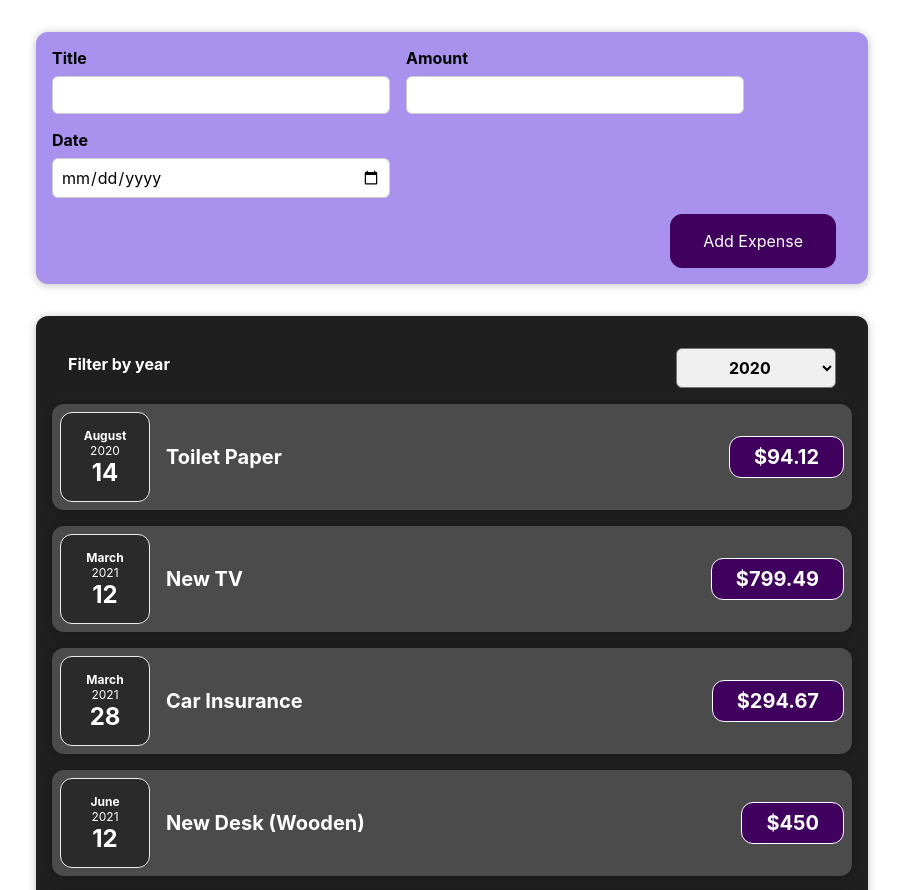
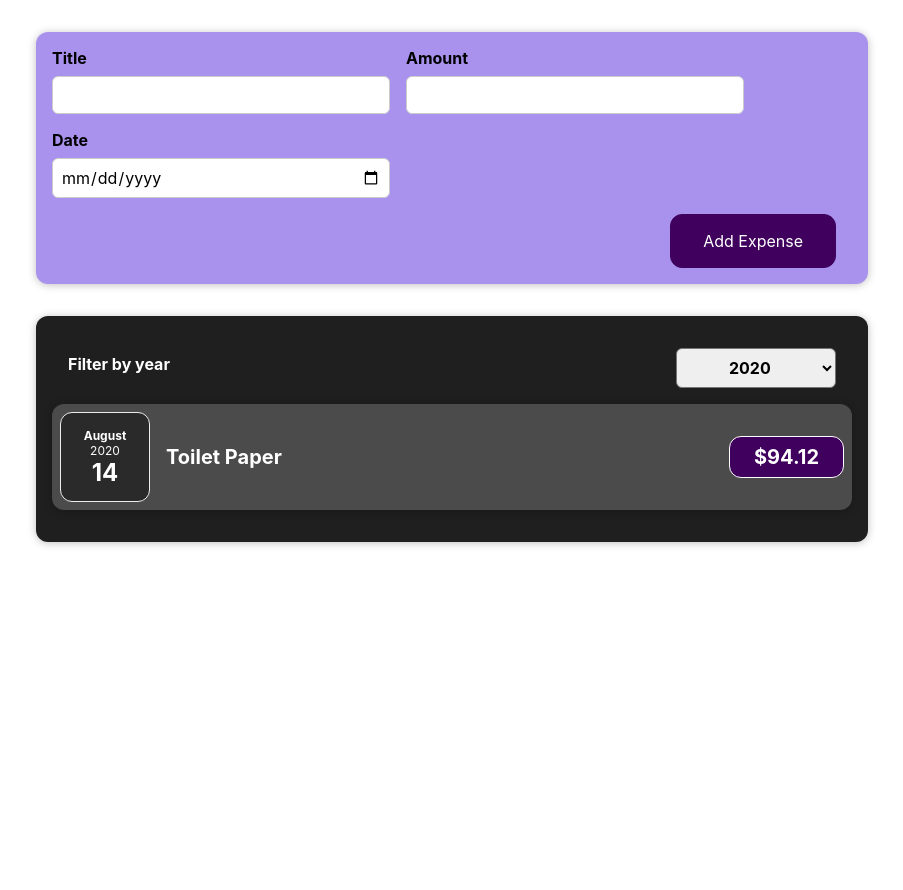
Before and after one commit to amishasubedi/Expense-Tracker-App, a React (Create React App) app: page / in a window 1280 px wide. Shown: the top 890 px of the page, without its empty margins (188-1091 px from the left). After the commit the page ends 800 px from the top, so only its background shows below. Built offline with nearby package versions, Linux system fonts and the light colour scheme.

Commit message:
filter expenses

```diff
--- a/src/components/Expenses/Expenses.js
+++ b/src/components/Expenses/Expenses.js
@@ -12,6 +12,11 @@
     setFilteredYear(selectedYear);
   };
 
+  // filtering year on the basis of selected year
+  const filteredExpenses = props.items.filter((expense) => {
+    return expense.date.getFullYear().toString() === filteredYear;
+  });
+
   return (
     <div>
       <Card className="expenses">
@@ -19,14 +24,16 @@
           selected={filteredYear}
           onChangeFilter={filterChangeHandler}
         />
-        {props.items.map((expense) => (
+        {filteredExpenses.map((expense) => (
           <ExpenseItem
+            key={expense.id}
             title={expense.title}
             amount={expense.amount}
             date={expense.date}
           />
         ))}
-        <ExpenseItem
+
+        {/* <ExpenseItem
           title={props.items[0].title}
           amount={props.items[0].amount}
           date={props.items[0].date}
@@ -48,7 +55,7 @@
           title={props.items[3].title}
           amount={props.items[3].amount}
           date={props.items[3].date}
-        />
+        /> */}
       </Card>
     </div>
   );
```
